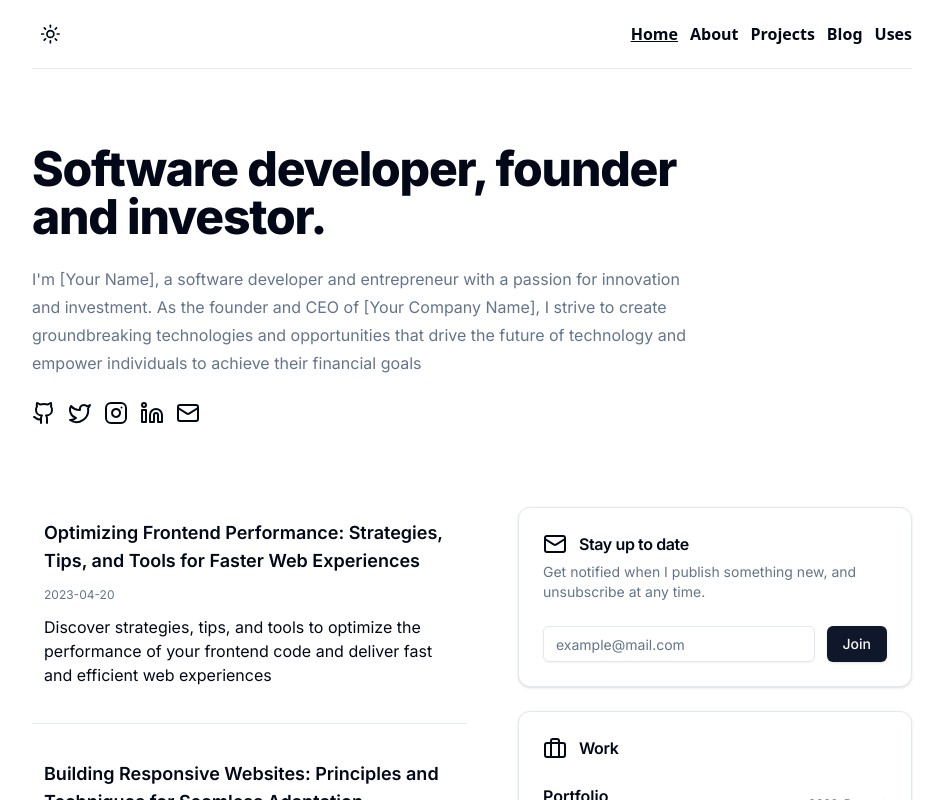
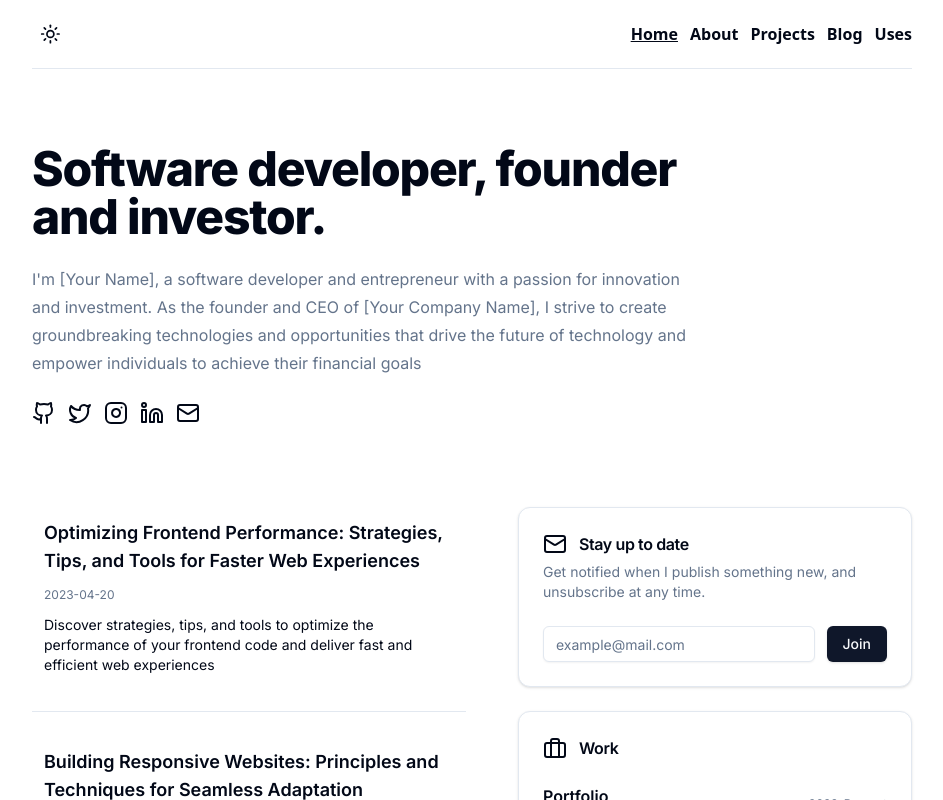
Before and after one commit to piotrszubert/nextjs-dev-portfolio, a Next.js app: page / in a window 1280 px wide. Shown: the top 800 px of the page, without its empty margins (168-1111 px from the left). Built offline with nearby package versions, Linux system fonts and the light colour scheme.

Commit message:
updated font-size

```diff
--- a/components/postsList.tsx
+++ b/components/postsList.tsx
@@ -32,7 +32,7 @@ export default function PostsList({ posts }: PostsListProps) {
               {date}
             </p>
             <div className="">
-              <span className="flex gap-3">
+              <span className="flex gap-3 text-sm">
                 {subheading}
               </span>
             </div>
```
